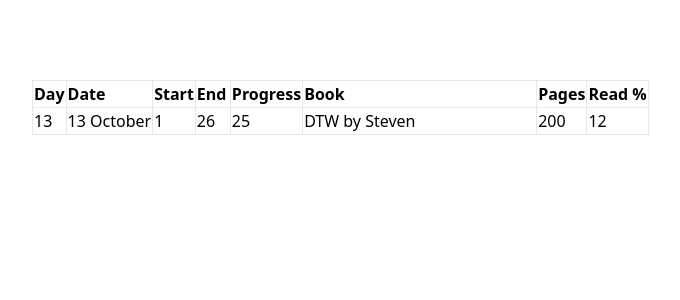
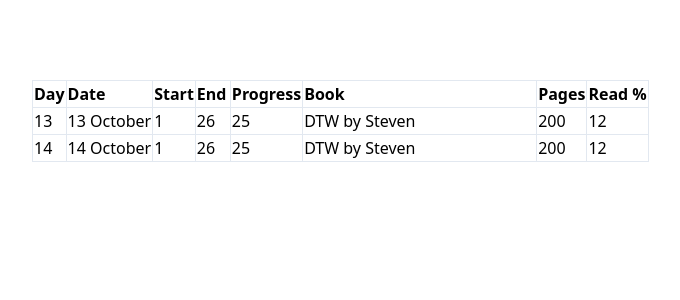
Before and after one commit to mrv1k/read-ing-app, a Nuxt app: page /t in a window 1280 px wide. Shown: the top 300 px of the page, without its empty margins (48-728 px from the left). Built offline with nearby package versions, Linux system fonts and the light colour scheme.

Commit message:
add tomorrow row

```diff
--- a/components/WipTable.vue
+++ b/components/WipTable.vue
@@ -13,7 +13,7 @@
       </tr>
     </thead>
     <tbody>
-      <tr>
+      <tr class="today-row">
         <WipTableCell>{{ today.day }}</WipTableCell>
         <WipTableCell>{{ today.day }} {{ today.month }}</WipTableCell>
         <WipTableInput v-model.number="reading.start"></WipTableInput>
@@ -29,13 +29,30 @@
         ></WipTableInput>
         <WipTableCell>{{ bookReadingProgress }}</WipTableCell>
       </tr>
+
+      <tr>
+        <WipTableCell>{{ tomorrow.day }}</WipTableCell>
+        <WipTableCell>{{ tomorrow.day }} {{ tomorrow.month }}</WipTableCell>
+        <WipTableInput v-model.number="tomorrowReading.start"></WipTableInput>
+        <WipTableInput v-model.number="tomorrowReading.end"></WipTableInput>
+        <WipTableCell>{{ tomorrowReadingProgress }}</WipTableCell>
+        <WipTableInput
+          v-model.number="tomorrowBook.title"
+          input-class="w-auto"
+        ></WipTableInput>
+        <WipTableInput
+          v-model.number="tomorrowBook.pages"
+          input-class="w-10"
+        ></WipTableInput>
+        <WipTableCell>{{ tomorrowBookReadingProgress }}</WipTableCell>
+      </tr>
     </tbody>
   </table>
 </template>
 
 <script>
 import { reactive, computed } from '@vue/composition-api';
-import { format } from 'date-fns';
+import { format, addDays } from 'date-fns';
 
 import WipTableCell from '@/components/WipTableCell.vue';
 import WipTableInput from '@/components/WipTableInput.vue';
@@ -45,10 +62,21 @@ export default {
     WipTableCell,
     WipTableInput,
   },
+
   setup() {
-    const book = reactive({
-      title: 'DTW by Steven',
-      pages: 200,
+    const date = new Date();
+    const today = computed(() => {
+      return {
+        month: format(date, 'MMMM'),
+        day: format(date, 'dd'),
+      };
+    });
+
+    const tomorrow = computed(() => {
+      return {
+        month: format(addDays(date, 1), 'MMMM'),
+        day: format(addDays(date, 1), 'dd'),
+      };
     });
 
     const reading = reactive({
@@ -57,25 +85,47 @@ export default {
     });
     const readingProgress = computed(() => reading.end - reading.start);
 
-    const RATIO = 100;
-    const bookReadingProgress = computed(() =>
-      Math.floor((readingProgress.value / book.pages) * RATIO),
+    const tomorrowReading = reactive({
+      start: 1,
+      end: 26,
+    });
+    const tomorrowReadingProgress = computed(
+      () => tomorrowReading.end - tomorrowReading.start,
     );
 
-    const date = new Date();
-    const today = computed(() => {
-      return {
-        month: format(date, 'MMMM'),
-        day: format(date, 'dd'),
-      };
+    const book = reactive({
+      title: 'DTW by Steven',
+      pages: 200,
     });
+    const tomorrowBook = reactive({
+      title: 'DTW by Steven',
+      pages: 200,
+    });
+
+    const RATIO = 100;
+    const percentOutOf = (value, outOf) =>
+      Math.floor((readingProgress.value / book.pages) * RATIO);
+
+    const bookReadingProgress = computed(() =>
+      percentOutOf(readingProgress.value, book.pages),
+    );
+
+    const tomorrowBookReadingProgress = computed(() =>
+      percentOutOf(tomorrowReadingProgress.value, tomorrowBook.pages),
+    );
 
     return {
       book,
+      bookReadingProgress,
       reading,
       readingProgress,
-      bookReadingProgress,
       today,
+
+      tomorrowBook,
+      tomorrowBookReadingProgress,
+      tomorrowReading,
+      tomorrowReadingProgress,
+      tomorrow,
     };
   },
 };
```
